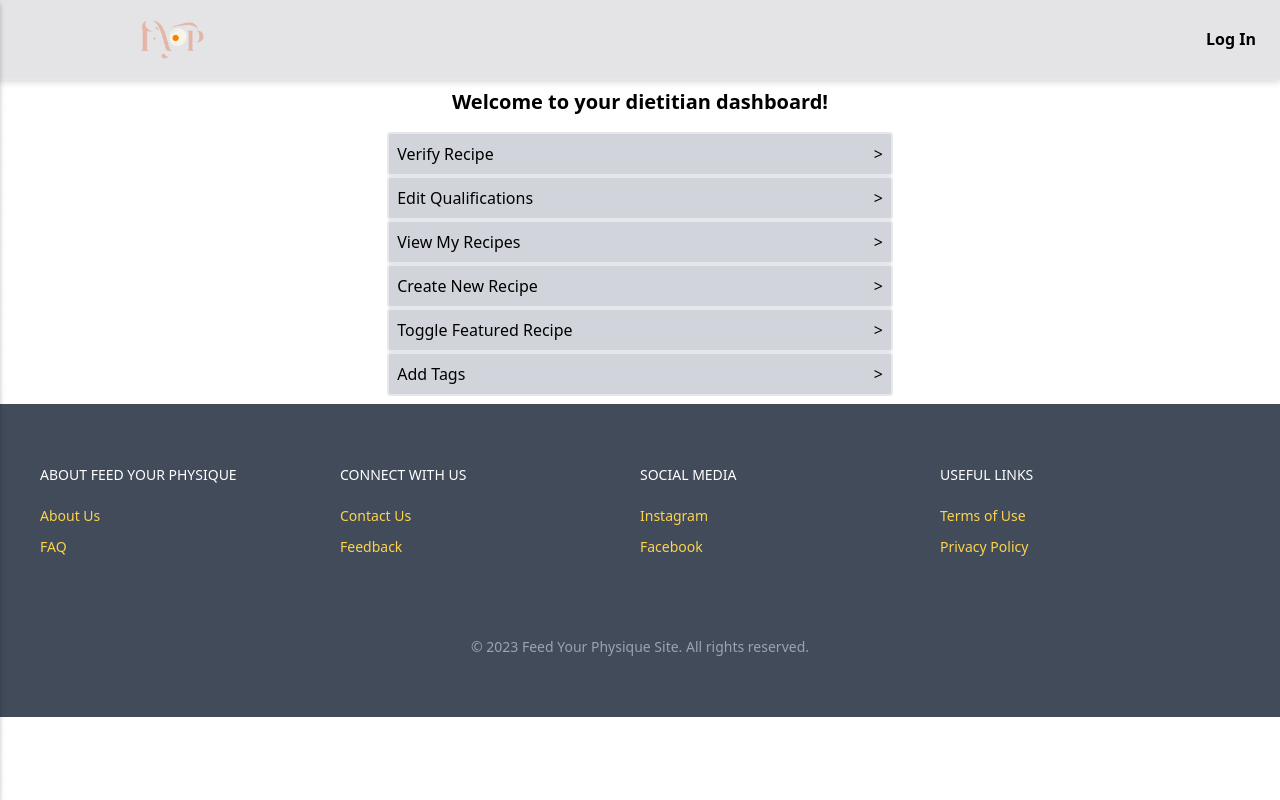
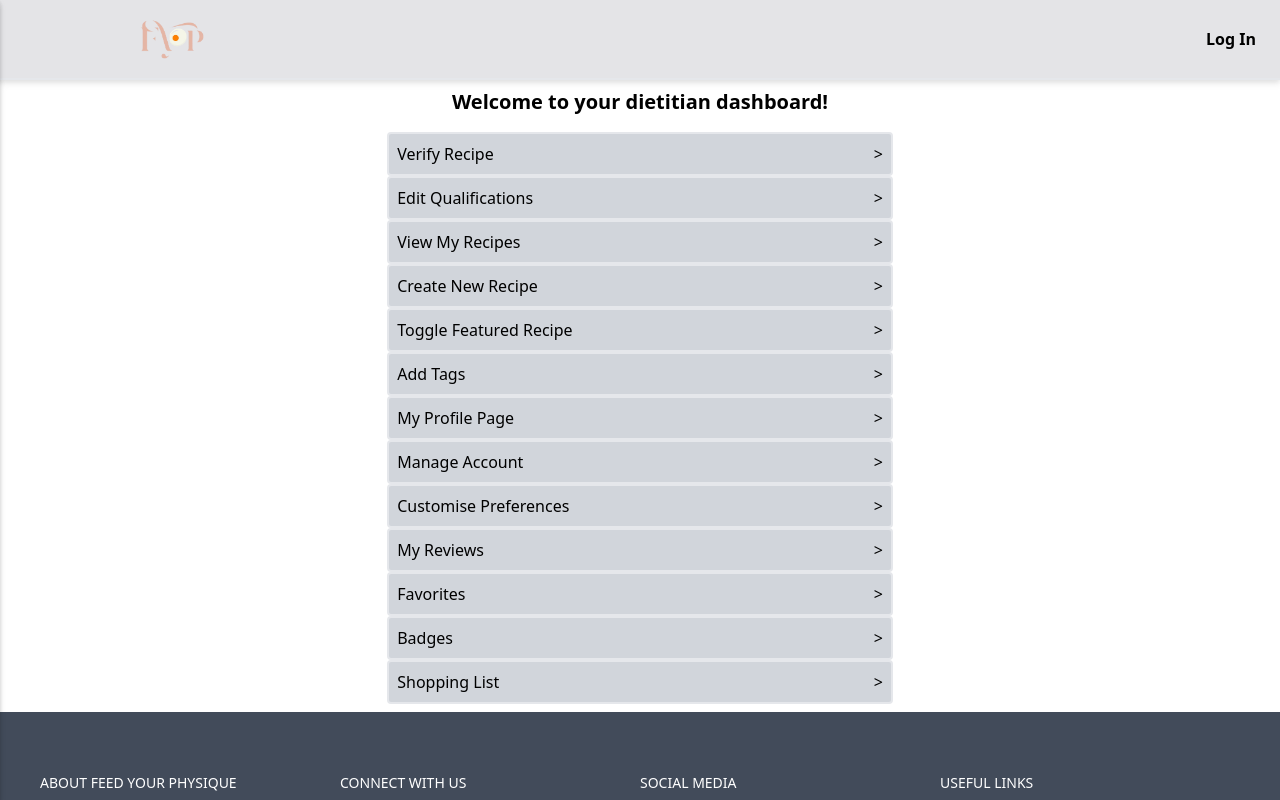
Before and after one commit to Entr0phy/healthy_recipe_frontend, a Next.js app: page /userProfile/dietitianHome in a window 1280 px wide. Shown: the top 800 px of the page. Built offline with nearby package versions, Linux system fonts and the light colour scheme.

Commit message:
update dietitian options

```diff
--- a/src/pages/userProfile/dietitianHome.js
+++ b/src/pages/userProfile/dietitianHome.js
@@ -27,6 +27,35 @@ const DietitianHome = () => {
   const addTags = () => {
     router.push('./addTags')
   }
+
+  const customiseProfile = () => {
+    router.push("./editPreference");
+  };
+
+  const manageAccount = () => {
+    router.push("./manageAccount");
+  };
+
+  const shoppingListPage = () => {
+    router.push("./shoppingList");
+  };
+
+  const myReviewPage = () => {
+    router.push("./myReviews");
+  };
+
+  const savedRecipesPage = () => {
+    router.push("./savedRecipes");
+  };
+
+  const profilePage = () => {
+    router.push(`./profilePage?profileId=${currentUser._id}`)
+  }
+
+  const badgesPage = () => {
+    router.push('./badges')
+  }
+
 
   return (
     <>
@@ -75,6 +104,51 @@ const DietitianHome = () => {
           <h2>Add Tags</h2>
           <h1>{">"}</h1>
         </div>
+        <div
+          className="w-80 md:w-2/5 p-2 border-2 bg-gray-300 mx-auto rounded flex justify-between"
+          onClick={profilePage}>
+          <h2>My Profile Page</h2>
+          <h2>{">"}</h2>
+        </div>
+        <div
+          className="w-80 md:w-2/5 p-2 border-2 bg-gray-300 mx-auto rounded flex justify-between"
+          onClick={manageAccount}>
+          <h2>Manage Account</h2>
+          <h2>{">"}</h2>
+        </div>
+
+        <div
+          className="w-80 md:w-2/5 p-2 border-2 bg-gray-300 mx-2 rounded flex justify-between"
+          onClick={customiseProfile}>
+          <h2>Customise Preferences</h2>
+          <h2>{">"}</h2>
+        </div>
+
+        <div
+          className="w-80 md:w-2/5 p-2 border-2 bg-gray-300 mx-2 rounded flex justify-between"
+          onClick={myReviewPage}>
+          <h2>My Reviews</h2>
+          <h2>{">"}</h2>
+        </div>
+
+        <div
+          className="w-80 md:w-2/5 p-2 border-2 bg-gray-300 mx-2 rounded flex justify-between"
+          onClick={savedRecipesPage}>
+          <h2>Favorites </h2>
+          <h2>{">"}</h2>
+        </div>
+
+        <div className="w-80 md:w-2/5 p-2 border-2 bg-gray-300 mx-2 rounded flex justify-between" onClick={badgesPage}>
+          <h2>Badges</h2>
+          <h2>{">"}</h2>
+        </div>
+
+        <div
+          className="w-80 md:w-2/5 p-2 border-2 bg-gray-300 mx-2 rounded flex justify-between"
+          onClick={shoppingListPage}>
+          <h2>Shopping List</h2>
+          <h2>{">"}</h2>
+        </div>
       </div>
     </>
   );
```
